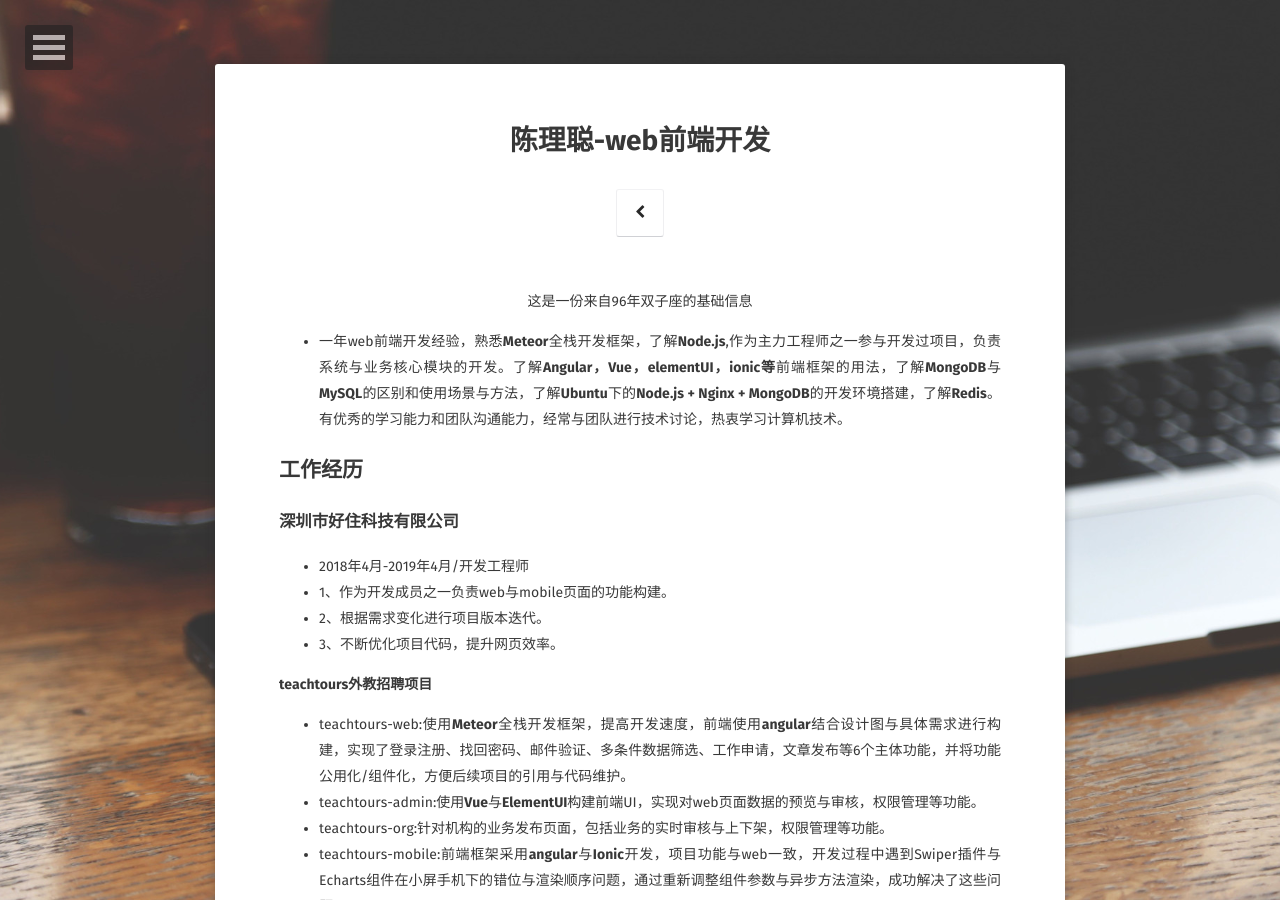
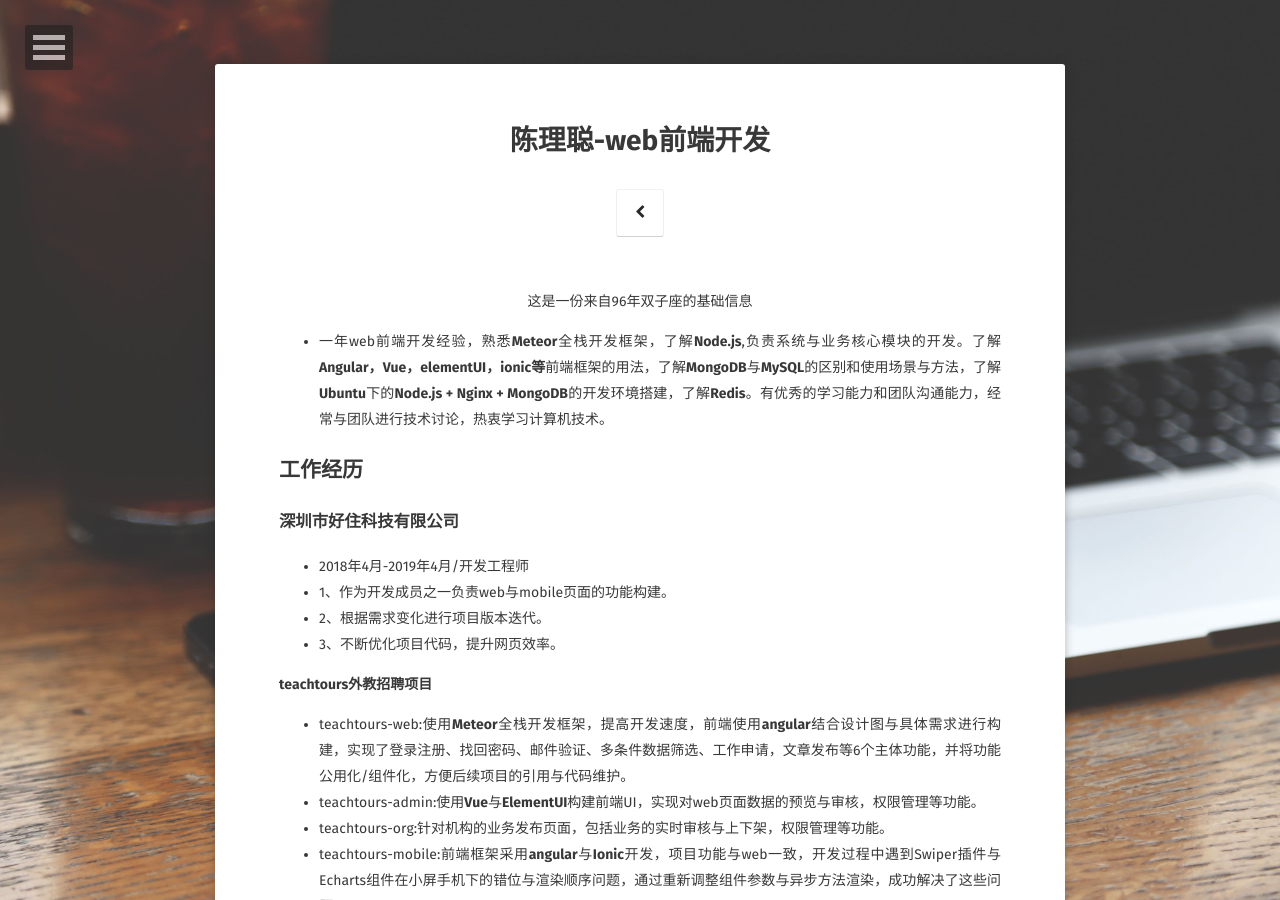
Before and after one commit to CLC707889523/kanade.github.io, a Jekyll site: the page built from about/index.md, in a window 1280 px wide and 900 px high. Built offline with Jekyll 4.4.1, drawn with Linux system fonts in a browser that asks for light colours; some web fonts are replaced.

Commit message:
update resume data

```diff
--- a/about/index.md
+++ b/about/index.md
@@ -8,7 +8,7 @@ comments: false
 
 <center>这是一份来自96年双子座的基础信息</center>
 
-* 一年web前端开发经验，熟悉<b>Meteor</b>全栈开发框架，了解<b>Node.js</b>,作为主力工程师之一参与开发过项目，负责系统与业务核心模块的开发。了解<b>Angular，Vue，elementUI，ionic等</b>前端框架的用法，了解<b>MongoDB</b>与<b>MySQL</b>的区别和使用场景与方法，了解<b>Ubuntu</b>下的<b>Node.js + Nginx + MongoDB</b>的开发环境搭建，了解<b>Redis</b>。有优秀的学习能力和团队沟通能力，经常与团队进行技术讨论，热衷学习计算机技术。
+* 一年web前端开发经验，熟悉<b>Meteor</b>全栈开发框架，了解<b>Node.js</b>,负责系统与业务核心模块的开发。了解<b>Angular，Vue，elementUI，ionic等</b>前端框架的用法，了解<b>MongoDB</b>与<b>MySQL</b>的区别和使用场景与方法，了解<b>Ubuntu</b>下的<b>Node.js + Nginx + MongoDB</b>的开发环境搭建，了解<b>Redis</b>。有优秀的学习能力和团队沟通能力，经常与团队进行技术讨论，热衷学习计算机技术。
 
 ## 工作经历
 ### 深圳市好住科技有限公司
```
